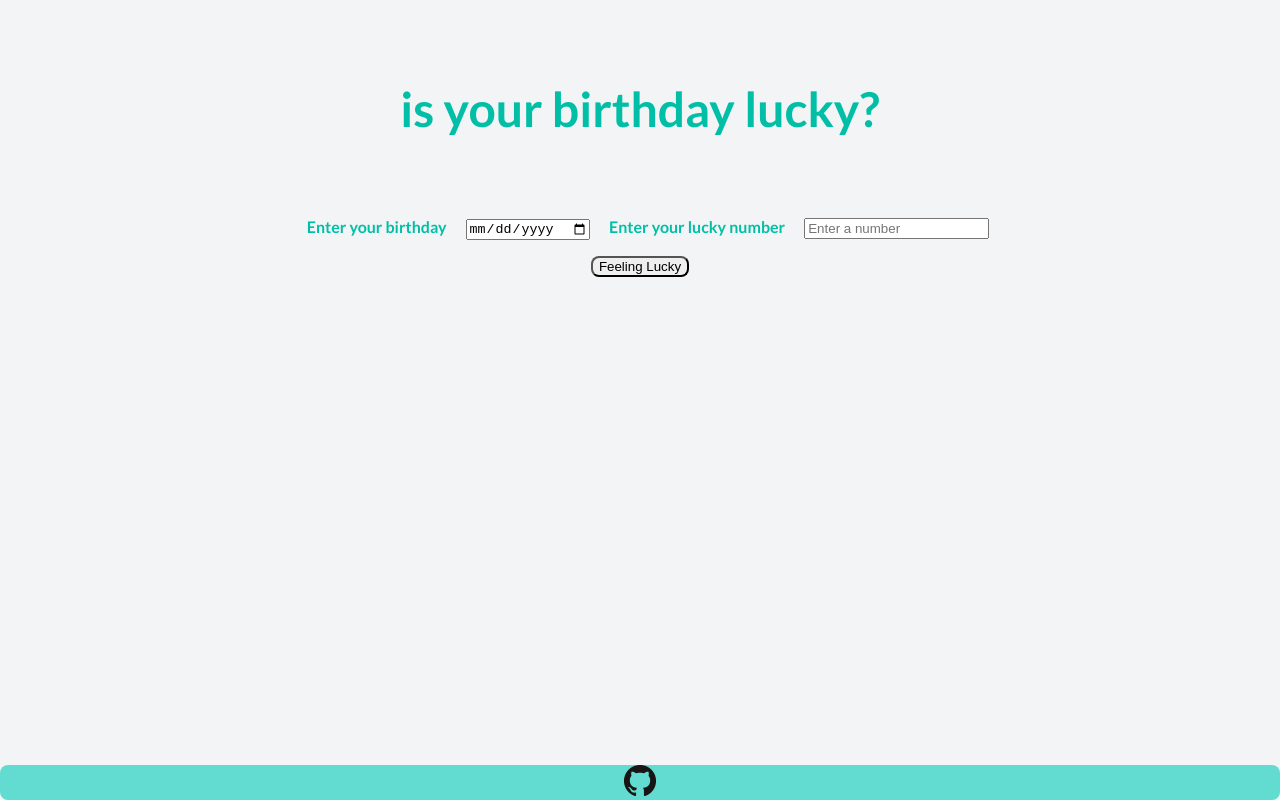
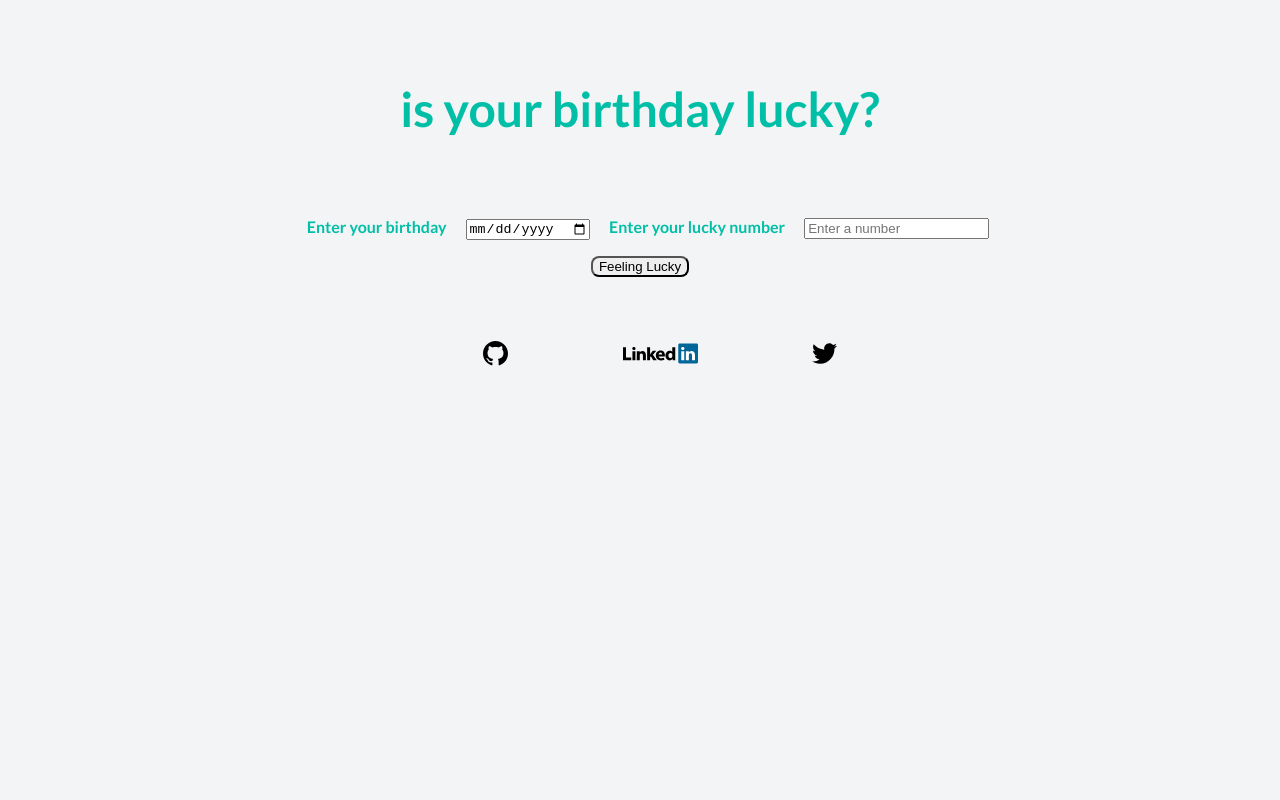
Before and after one commit to rohitrgandhi/markEleven-is-your-birthday-lucky-, a plain HTML site: page index.html in a window 1280 px wide. Drawn offline with Linux system fonts and the light colour scheme.

Commit message:
refactor: Twitter -LinkedIn links added to footer

```diff
--- a/index.html
+++ b/index.html
@@ -26,7 +26,24 @@
         <p class="output" id="output"></p>
 
         <footer class="footer">
-            <a target="_blank" href="https://github.com/rohitrgandhi/markEleven-is-your-birthday-lucky-"><img class="footer-image" src="images/GitHub-Mark-32px.png"></a>
+            <ul class="list-non-bullet">
+                <li class="list-item-inline" >
+
+                    <a class="link" href="https://github.com/rohitrgandhi" target="_blank"><img src="images/git.svg" alt="github" height="25" width="75">
+                    </a>
+                </img>
+                </li>
+                <li class="list-item-inline" >
+
+                    <a class="link" href="https://www.linkedin.com/in/rohitgandhi0805/" target="_blank">
+                        <img src="images/linkedin.svg" alt="linkedin" height="25" width="75" /></a>
+                </li>
+                <li class="list-item-inline" >
+
+                    <a target="_blank" class="link" href="https://twitter.com/rohit_0805" target="_blank">
+                        <img src="images/twitter.svg" alt="twitter" height="25" width="75"/></a>
+                </li>
+            </ul>
         </footer>
     </body>
     <script src="/app.js"></script>
--- a/style.css
+++ b/style.css
@@ -27,10 +27,24 @@ button{
 
 footer {
     text-align: center;
-    position: absolute;
-    bottom: 0;
-    left: 0;
-    right: 0;
-    background-color: #62DCD0;
-    border-radius: .5rem;
   }
+
+.link
+{
+    text-decoration: none;
+    padding:.3rem 2rem;
+}
+  .list-non-bullet
+{
+    list-style:none;
+}
+
+.list-item-inline
+{
+    display: inline;
+    padding: 0rem 0.5rem;
+}
+
+  img {
+    padding: 1rem .2rem;
+  }
```
Also changed, not shown: images/GitHub-Mark-32px.png (deleted), images/GitHub-Mark-64px.png (deleted), images/git.svg (added), images/github.svg (deleted), images/linkedin.svg (added), images/twitter.svg (added), 1 other file.
